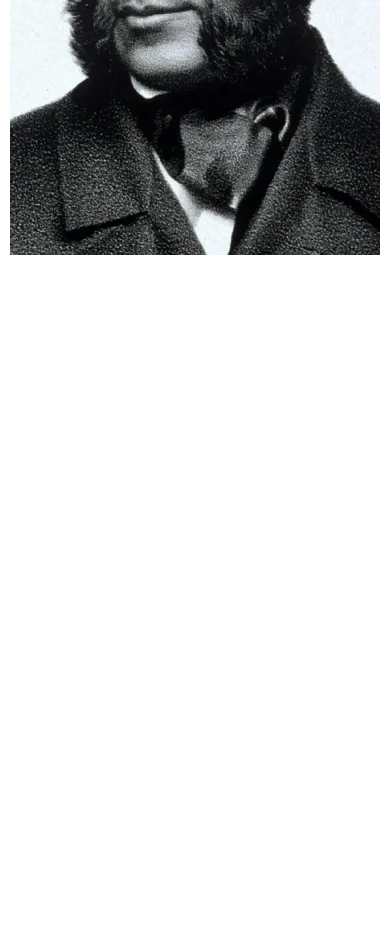
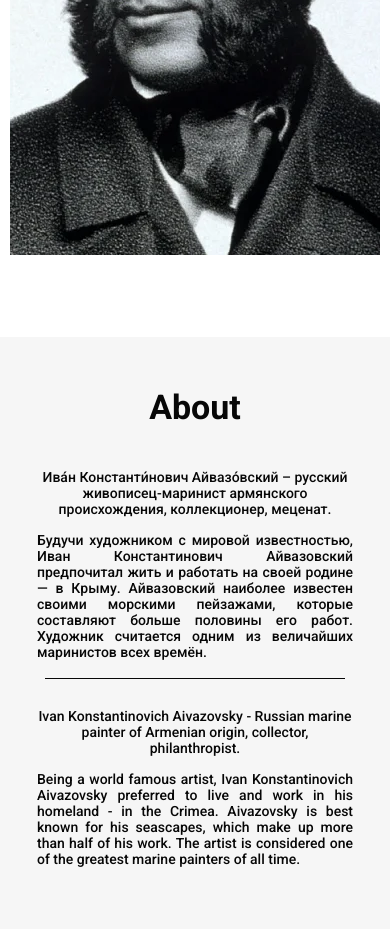
Before and after one commit to ShamanShoma/Aivazovskiy_page, a plain HTML site: page index.html in a window 390 px wide. Shown: the part 544-1473 px from the top of the page. Before the commit the page ends 844 px from the top, so only its background shows below. Drawn offline with Linux system fonts and the light colour scheme.

Commit message:
about section

```diff
--- a/index.css
+++ b/index.css
@@ -2,3 +2,4 @@
 @import url("styles/basic.css");
 @import url("styles/header.css");
 @import url("styles/home.css");
+@import url("styles/about.css");
--- a/index.html
+++ b/index.html
@@ -59,6 +59,34 @@
           />
         </div>
       </section>
+      <section class="about" aria-label="about">
+        <div class="conteiner">
+          <h2 class="about-title" aria-label="about title">About</h2>
+          <h3 class="about-subtitle-ru" aria-label="about subtitle ru">
+            Ива́н Константи́нович Айвазо́вский – русский живописец-маринист
+            армянского происхождения, коллекционер, меценат.
+          </h3>
+          <p class="about-description-ru" aria-label="about description ru">
+            Будучи художником с мировой известностью, Иван Константинович
+            Айвазовский предпочитал жить и работать на своей родине — в Крыму.
+            Айвазовский наиболее известен своими морскими пейзажами, которые
+            составляют больше половины его работ. Художник считается одним из
+            величайших маринистов всех времён.
+          </p>
+          <hr class="divider" aria-label="divider" />
+          <h3 class="about-subtitle-en" aria-label="about subtitle en">
+            Ivan Konstantinovich Aivazovsky - Russian marine painter of Armenian
+            origin, collector, philanthropist.
+          </h3>
+          <p class="about-description-en" aria-label="about description en">
+            Being a world famous artist, Ivan Konstantinovich Aivazovsky
+            preferred to live and work in his homeland - in the Crimea.
+            Aivazovsky is best known for his seascapes, which make up more than
+            half of his work. The artist is considered one of the greatest
+            marine painters of all time.
+          </p>
+        </div>
+      </section>
     </main>
     <foot></foot>
   </body>
--- /dev/null
+++ b/styles/about.css
@@ -0,0 +1,75 @@
+.about {
+  padding: 56px 20px 98px;
+  background-color: var(--bg-main-grey);
+  text-align: center;
+}
+
+.about-title {
+  font-size: 34px;
+  font-weight: 700;
+  line-height: 40px;
+  margin-bottom: 42px;
+}
+
+.about-subtitle-ru,
+.about-description-ru,
+.about-subtitle-en,
+.about-description-en {
+  font-size: 18px;
+  font-weight: 500;
+  line-height: 21px;
+  max-width: 780px;
+}
+
+.about-description-ru,
+.about-description-en {
+  text-align: justify;
+}
+
+.about-subtitle-ru {
+  margin: 0 auto 11px;
+}
+
+.about-description-ru {
+  margin: 0 auto 15px;
+}
+
+.about-subtitle-en {
+  margin: 18px auto 8px;
+}
+
+.about-description-en {
+  margin: 0 auto;
+}
+
+@media (max-width: 480px) {
+  .about {
+    padding-top: 50px;
+    padding-bottom: 62px;
+  }
+
+  .about-subtitle-ru,
+  .about-description-ru,
+  .about-subtitle-en,
+  .about-description-en {
+    font-size: 14px;
+    line-height: 16px;
+    max-width: 316px;
+  }
+
+  .about-subtitle-ru {
+    margin-bottom: 15px;
+  }
+
+  .about-description-ru {
+    margin-bottom: 18px;
+  }
+
+  .about-subtitle-en {
+    margin: 29px auto 15px;
+  }
+
+  .divider {
+    width: min(300px, 100%);
+  }
+}
--- a/styles/basic.css
+++ b/styles/basic.css
@@ -6,6 +6,7 @@ body {
   margin: 0;
   font-family: "Roboto", sans-serif;
   background-color: var(--bg-main);
+  color: var(--color-main-black);
 }
 
 ul {
@@ -15,6 +16,8 @@ ul {
 }
 
 h1,
+h2,
+h3,
 p {
   margin: 0;
 }
@@ -29,3 +32,11 @@ a {
   max-width: 970px;
   padding: 0 10px;
 }
+
+.divider {
+  width: min(420px, 100%);
+  height: 1px;
+  background-color: var(--color-main-black);
+  border: none;
+  margin: 0 auto;
+}
--- a/styles/home.css
+++ b/styles/home.css
@@ -1,5 +1,6 @@
 .home {
   text-align: center;
+  padding-bottom: 70px;
 }
 
 .home-title {
@@ -26,6 +27,7 @@
 
 @media (max-width: 480px) {
   .home {
+    padding-bottom: 78px;
     text-align: left;
   }
 
```
